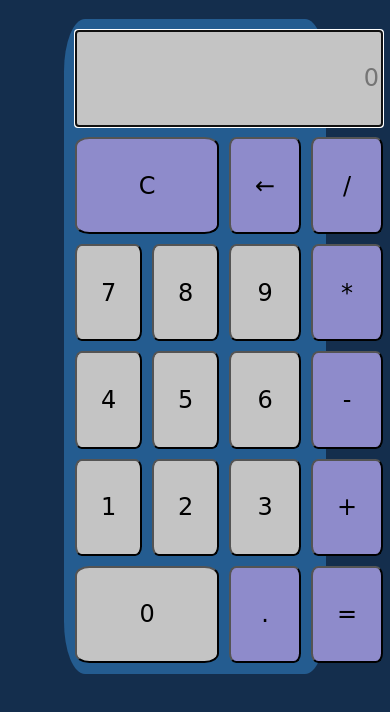
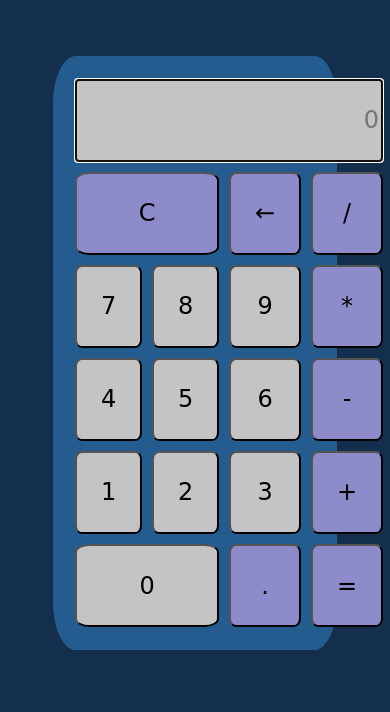
Before and after one commit to GilmarBetancourt/simple-calculator, a plain HTML site: page index.html in a window 390 px wide. Drawn offline with Linux system fonts and the light colour scheme; a web font is replaced by a local one.

Commit message:
Added a media query.

```diff
--- a/style.css
+++ b/style.css
@@ -41,3 +41,17 @@ body {
 .nondigits{
   background-color: rgb(142, 139, 203);
 }
+
+/*For mobile view*/
+
+@media only screen and (max-width:600px){
+
+  .frame{
+    margin-top: 15%;
+    padding: 6%;
+    width: 30%;
+    height: 65vh;
+    border-radius: 8%;
+
+  }
+}
```
